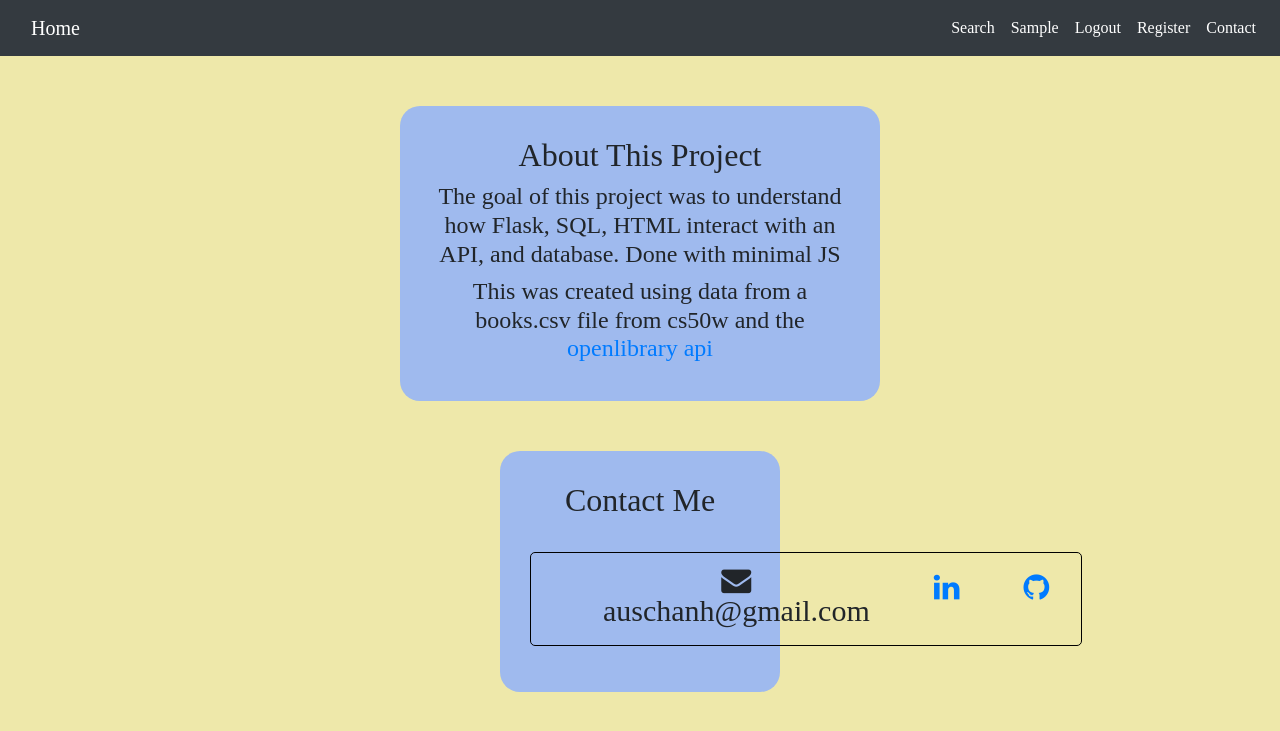
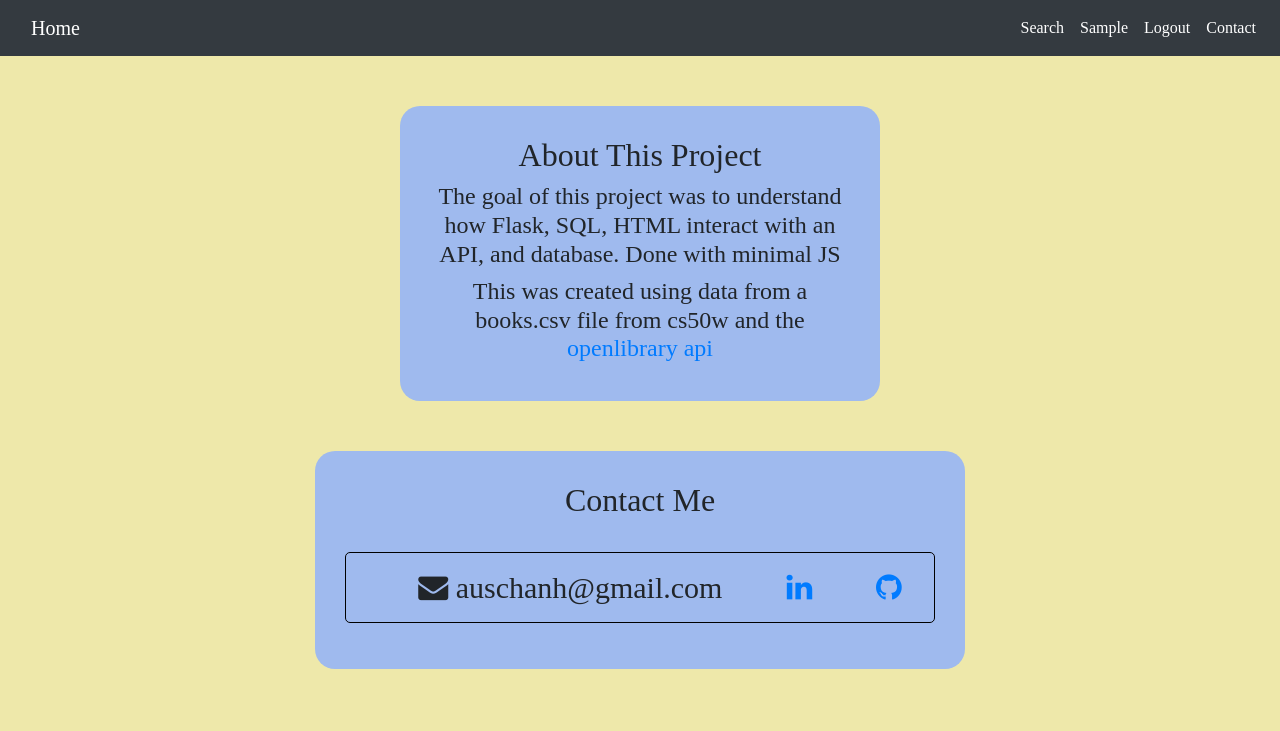
Before and after one commit to auschanh/Book-Reviews, a Flask app: page /contact in a window 1280 px wide. Shown: the top 731 px of the page. Run offline with Flask 2, Linux system fonts and the light colour scheme; the visitor is signed in with stand-in values (Sample User, id 1); some libraries are stand-ins or nearby versions; some web fonts are replaced.

Commit message:
fixed contact socials and minor UX tweaks

```diff
--- a/static/style.css
+++ b/static/style.css
@@ -174,9 +174,9 @@ input[name=message]{
 
 .btn-light{
   color: white;
+  background-color: royalblue;
   margin-top: 10px;
   border: 0;
-  background: transparent;
   padding: 0 2em;
   font-size: 2em;
   border-radius: 20px;
@@ -265,9 +265,8 @@ button:hover {
 .social-contact{
   text-align: center;
   background-color: rgb(159, 186, 238);
+  margin: auto;
   margin-top: 50px;
-  margin-left: 500px;
-  margin-right: 500px;
   border-radius: 20px;
   padding: 30px;
   font-family: "acumin-pro";
--- a/templates/contact.html
+++ b/templates/contact.html
@@ -12,6 +12,7 @@
         <h4> This was created using data from a books.csv file from cs50w and the <a href="https://openlibrary.org/developers/api">openlibrary api</a></h4>
 
     </div>
+    <div style="display: flex">
         <div class="social-contact">
             <h2> Contact Me </h2>
             <br>
@@ -23,5 +24,7 @@
             </ul>
         </div>
 
+    </div>
+
 
  {% endblock %}
--- a/templates/layout.html
+++ b/templates/layout.html
@@ -34,9 +34,6 @@
                 <a class="nav-link" href="/logout/{{ session.username }}"> Logout </a>
                 </li>
                 <li class="nav-item">
-                <a class="nav-link" href="../register">Register</a>
-                </li>
-                <li class="nav-item">
                 <a class="nav-link" href="../contact">Contact</a>
                 </li>
 
```
Lines whose indentation alone changed are shown as unchanged.
